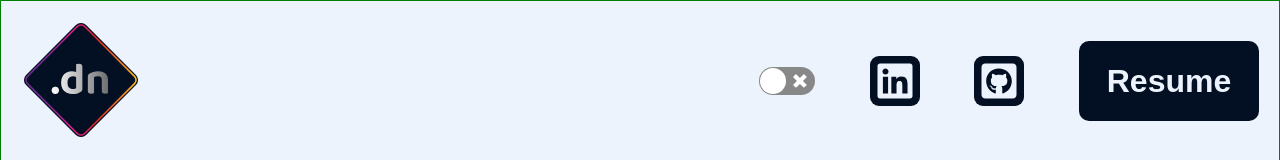
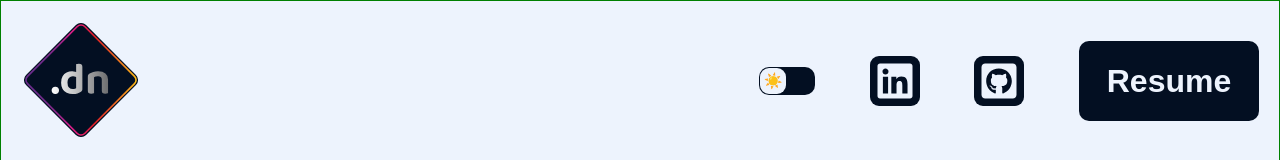
Before and after one commit to dnguyen130/portfolio, a Next.js app: page / in a window 1280 px wide. Shown: the top 160 px of the page. Built offline with nearby package versions, Linux system fonts and the light colour scheme; a web font is replaced by a local one.

Commit message:
switch styled

```diff
--- a/components/TopNav/index.js
+++ b/components/TopNav/index.js
@@ -22,8 +22,7 @@ const TopNavCont = styled.div`
 const TopNav = ({
 
   onChange = () => {},
-  checked = false
-
+  checked = false,
 }) => {
 
   const {theme} = useTheme();
@@ -31,9 +30,38 @@ const TopNav = ({
   return (
     <TopNavCont>
       <ReactSwitch
+        borderRadius = {10}
         onChange = {onChange}
         checked = {checked}
+        offColor = {site_theme[theme].text}
+        offHandleColor = {site_theme[theme].background}
+        onColor = {site_theme[theme].text}
+        onHandleColor = {site_theme[theme].background}
+        uncheckedIcon = {false}
+        checkedIcon = {false}
+        uncheckedHandleIcon = {<div
+          style={{
+            display: "flex",
+            justifyContent: "center",
+            alignItems: "center",
+            height: "100%",
+            fontSize: 15
+          }}
+        >
+          ☀️
+        </div>}
 
+        checkedHandleIcon = {<div
+          style={{
+            display: "flex",
+            justifyContent: "center",
+            alignItems: "center",
+            height: "100%",
+            fontSize: 15
+          }}
+        >
+          🌙
+        </div>}
       />
       <ImgButton>
         <FaLinkedin size="40px" color={site_theme[theme].background} />
```
